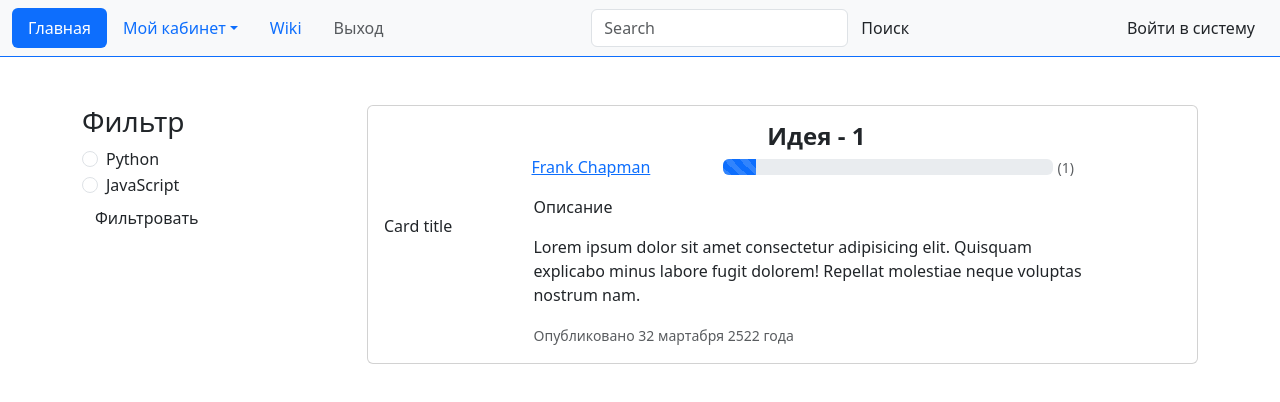
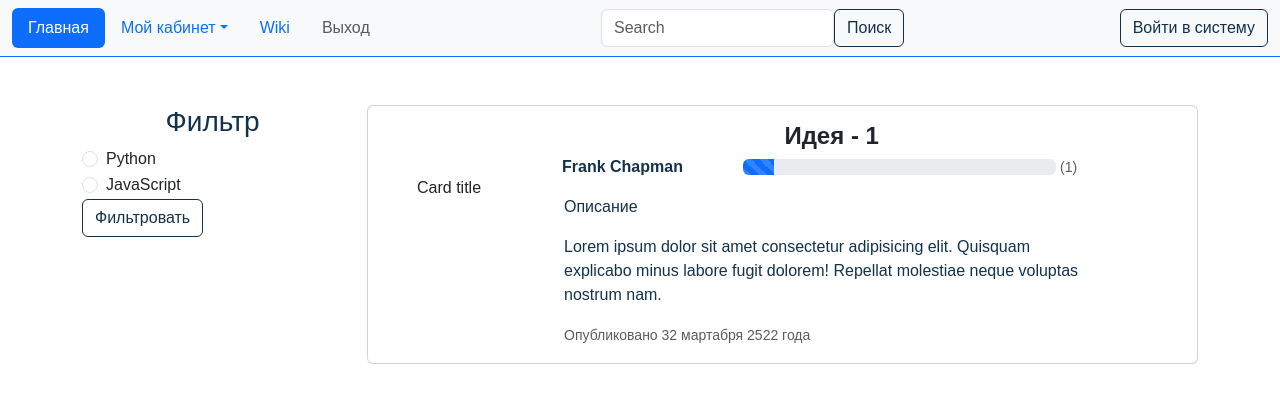
Before and after one commit to KulikovIK/cours_project, a React (Create React App) app in the folder react_app/: page / in a window 1280 px wide. Shown: the top 402 px of the page. Built offline with nearby package versions, Linux system fonts and the light colour scheme.

Commit message:
Добавлен компонент Button

```diff
--- a/react_app/src/App.jsx
+++ b/react_app/src/App.jsx
@@ -1,6 +1,7 @@
 import ListIdeas from './UI/ListIdeas';
 
 import './styles/bootstrap.min.css'
+import './styles/styles.css'
 import Title from './UI/Title'
 import Body from './UI/Body'
 
--- a/react_app/src/UI/Body.jsx
+++ b/react_app/src/UI/Body.jsx
@@ -5,10 +5,10 @@ import Idea from "./Idea"
 function Body() {
 
     return (
-        <div class="container-md mt-5 idea-list">
-            <div class="row justify-content-center align-items-top">
+        <div className="container-md mt-5 idea-list">
+            <div className="row justify-content-center align-items-top">
             <Filter/>
-                <div class="col">
+                <div className="col">
                     <Idea/>
                 </div>
             </div>
--- a/react_app/src/UI/Filter.jsx
+++ b/react_app/src/UI/Filter.jsx
@@ -1,17 +1,18 @@
 import React from "react"
+import { Button } from "../components/Button";
 import Rudiobutton from "./Rudiobutton"
 
 function Title() {
 
     return (
 
-        <div class="col-md-3 d-none d-md-block">
+        <div className="col-md-3 d-none d-md-block">
             <h3>Фильтр</h3>
-            <form class="row g-3">
-                <div class="col">
+            <form className="row g-3">
+                <div className="col">
                     <Rudiobutton value='Python'/>
                     <Rudiobutton value='JavaScript'/>
-                    <button type="submit" class="btn mainButton mb-3">Фильтровать</button>
+                    <Button params={{text:"Фильтровать", type:"submit", styles:"mainButton"}}/>
                 </div>
             </form>
 
@@ -19,4 +20,4 @@ function Title() {
         )
     }
 
-export default Title
+export default Title;
--- a/react_app/src/UI/Rudiobutton.jsx
+++ b/react_app/src/UI/Rudiobutton.jsx
@@ -5,9 +5,9 @@ function Rudiobutton(props) {
     return (
             <div className="form-check">
                 <input className="form-check-input" type="radio" name="flexRadioDefault" id="flexRadioDefault1"></input>
-                <label className="form-check-label" for="flexRadioDefault1">{props.value}</label>
+                <label className="form-check-label" >{props.value}</label>
             </div>
         )
     }
 
-export default Rudiobutton
+export default Rudiobutton;
--- a/react_app/src/UI/Title.jsx
+++ b/react_app/src/UI/Title.jsx
@@ -1,4 +1,5 @@
 import React from "react"
+import { Button } from "../components/Button"
 
 function Title() {
 
@@ -26,21 +27,17 @@ function Title() {
                     <a className="nav-link " href="#" src="">Wiki</a>
                 </li>
                 <li className="nav-item">
-                    <a className="nav-link disabled" href="#" tabindex="-1" aria-disabled="true">Выход</a>
+                    <a className="nav-link disabled" href="#" tabIndex="-1" aria-disabled="true">Выход</a>
                 </li>
             </ul>
 
 
             <form className="d-flex">
                 <input className="form-control mr-2" type="search" placeholder="Search" aria-label="Search"></input>
-
-                <button className="btn mainButton" type="submit">Поиск</button>
+                <Button params={{text:"Поиск", type:"submit", styles:"mainButton"}}/>
             </form>
 
-
-            <button type="button" className="btn mainButton" data-bs-toggle="modal" data-bs-target="#exampleModal">
-                Войти в систему
-            </button>
+            <Button params={{text:"Войти в систему", type:"button", styles:"mainButton"}}/>
 
         </div>
         </nav>
--- /dev/null
+++ b/react_app/src/components/Button.jsx
@@ -0,0 +1,9 @@
+import React from "react";
+
+export const Button = (props) => {
+    return (
+        <button type={props.params.type} className={["btn", props.params.styles].join(' ')} data-bs-toggle="modal" data-bs-target="#exampleModal">
+            {props.params.text}
+        </button>
+    );
+};
--- /dev/null
+++ b/react_app/src/styles/styles.css
@@ -0,0 +1,74 @@
+* {
+    font-family: 'DM Sans', sans-serif;
+
+}
+
+body {
+    padding-bottom: 5px;
+}
+
+h3, h4, h5, p {
+    color: #12324c;
+}
+
+h3, h5 {
+    text-align: center;
+}
+
+.divider {
+    height: 5px;
+    background-color: #f8f7fb;
+}
+
+
+.mainButton {
+    color: #12324c;
+    border-color: #12324c;
+}
+
+.mainButton:hover{
+    color:#f8f7fb;
+    background-color: #2a475e;
+}
+
+.site-container {
+    background-color: #f8f7fb;
+    box-shadow: 0px 0px 9px -2px tgba(0,0,0,0,2);
+    border-radius: 10px;
+    height: 100vh;
+}
+
+
+/* Карточка идеи */
+.card:hover {
+    border-color: gold;
+    border-right-width: 3px;
+    border-right-color: #12324c;
+}
+
+.card-image {
+    height: 100px;
+    width: 100px;
+    margin: 33px;
+}
+
+.nameLink {
+    color: #12324c;
+    text-decoration: none;
+    font-weight: bold;
+}
+
+.nameLink:hover {
+    color: #2a475e;
+}
+
+
+
+.service-img {
+    height: 25px;
+    width: 25px;
+}
+
+img.heart {
+    background-image: url("https://cdn-icons-png.flaticon.com/128/134/134808.png");
+}
```
